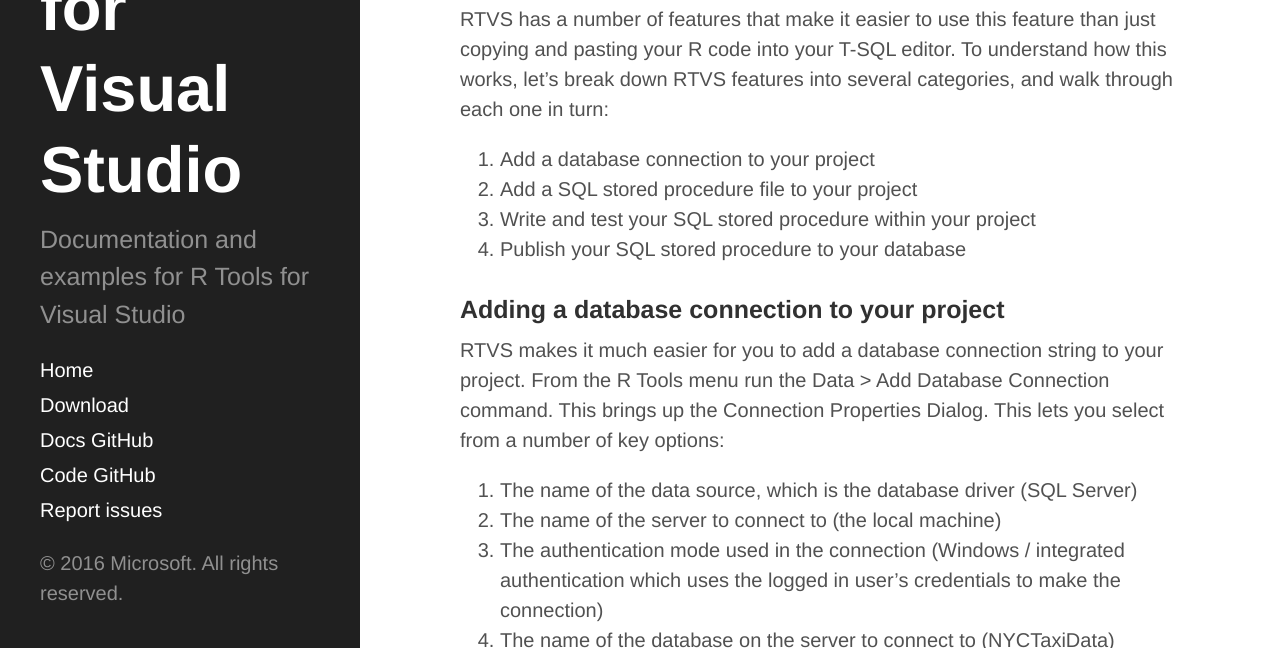
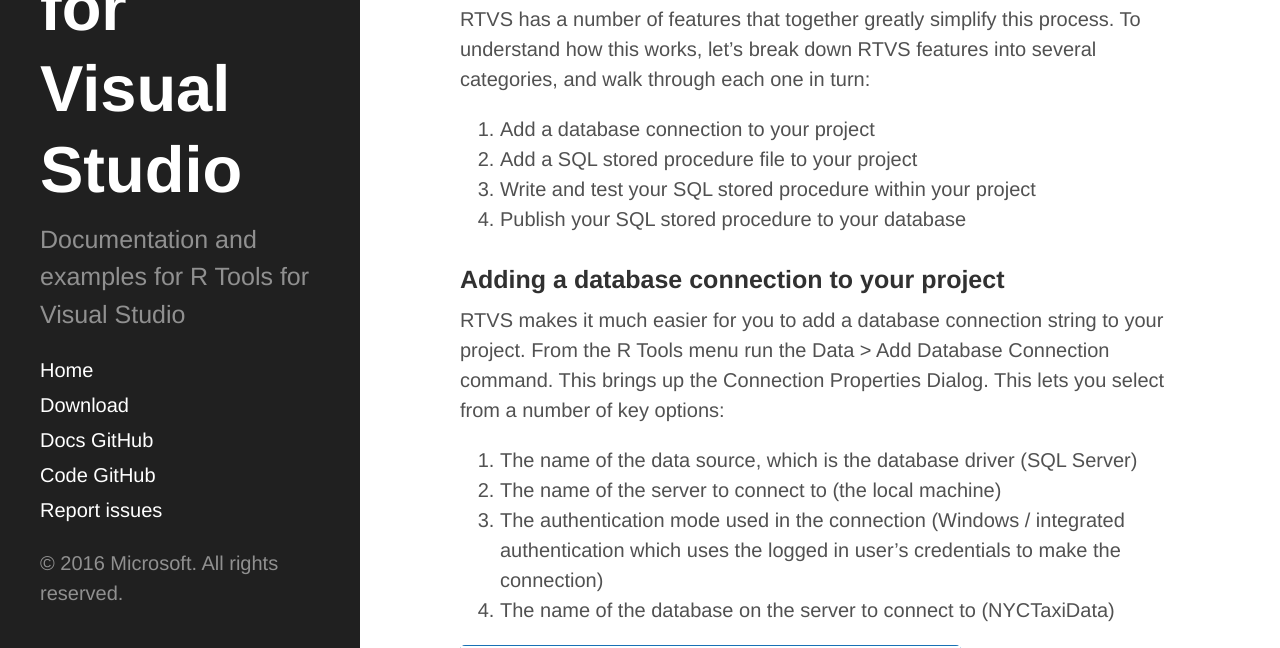
Before and after one commit to microsoft/RTVS-docs, a Jekyll site: the page built from sqlserver.md, in a window 1280 px wide and 900 px high, scrolled down 5312 px, cut to the strip 252-900 px from the top of the window. Built offline with Jekyll 4.4.1, drawn with Linux system fonts in a browser that asks for light colours.

Commit message:
simplifying sentence

```diff
--- a/sqlserver.md
+++ b/sqlserver.md
@@ -85,10 +85,9 @@
 
 <iframe width="560" height="315" src="https://www.youtube.com/embed/dFKIT2OitWQ" frameborder="0" allowfullscreen></iframe>
 
-RTVS has a number of features that make it easier to use this feature than just
-copying and pasting your R code into your T-SQL editor. To understand how
-this works, let's break down RTVS features into several categories, and walk
-through each one in turn:
+RTVS has a number of features that together greatly simplify this process. To
+understand how this works, let's break down RTVS features into several
+categories, and walk through each one in turn:
 
 1. Add a database connection to your project
 1. Add a SQL stored procedure file to your project
```
